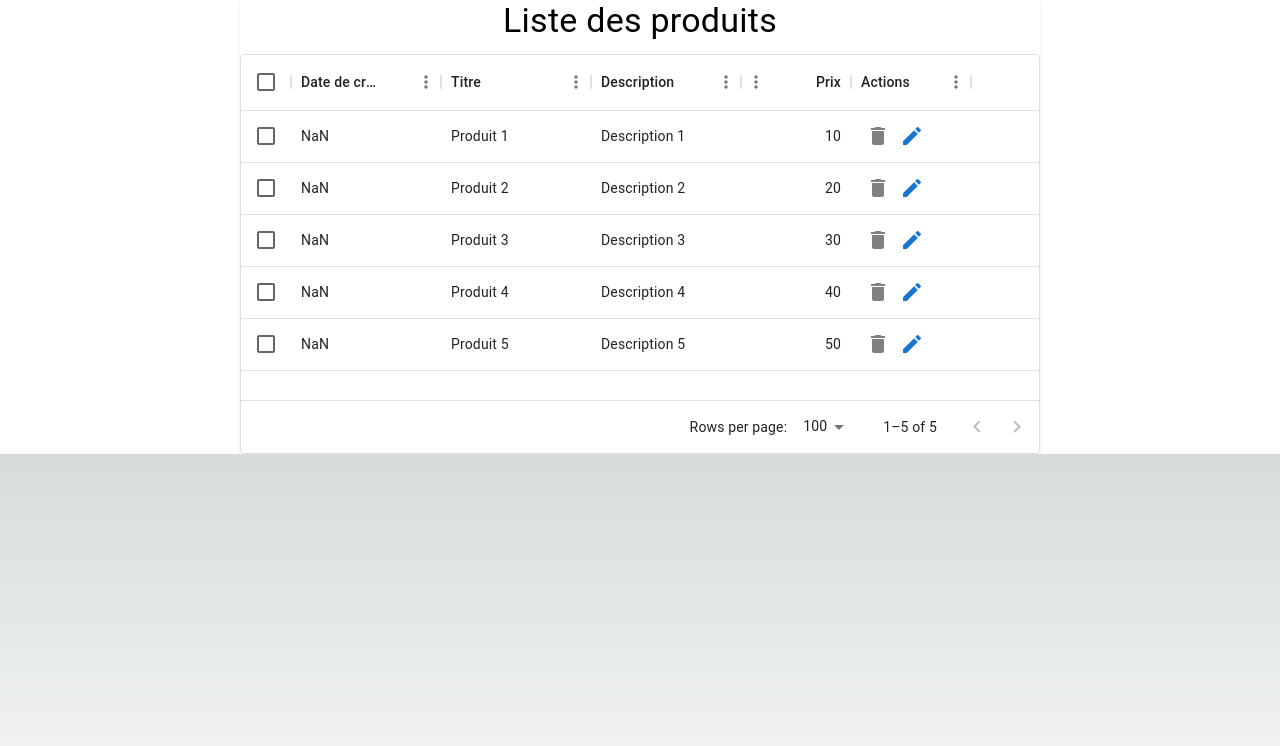
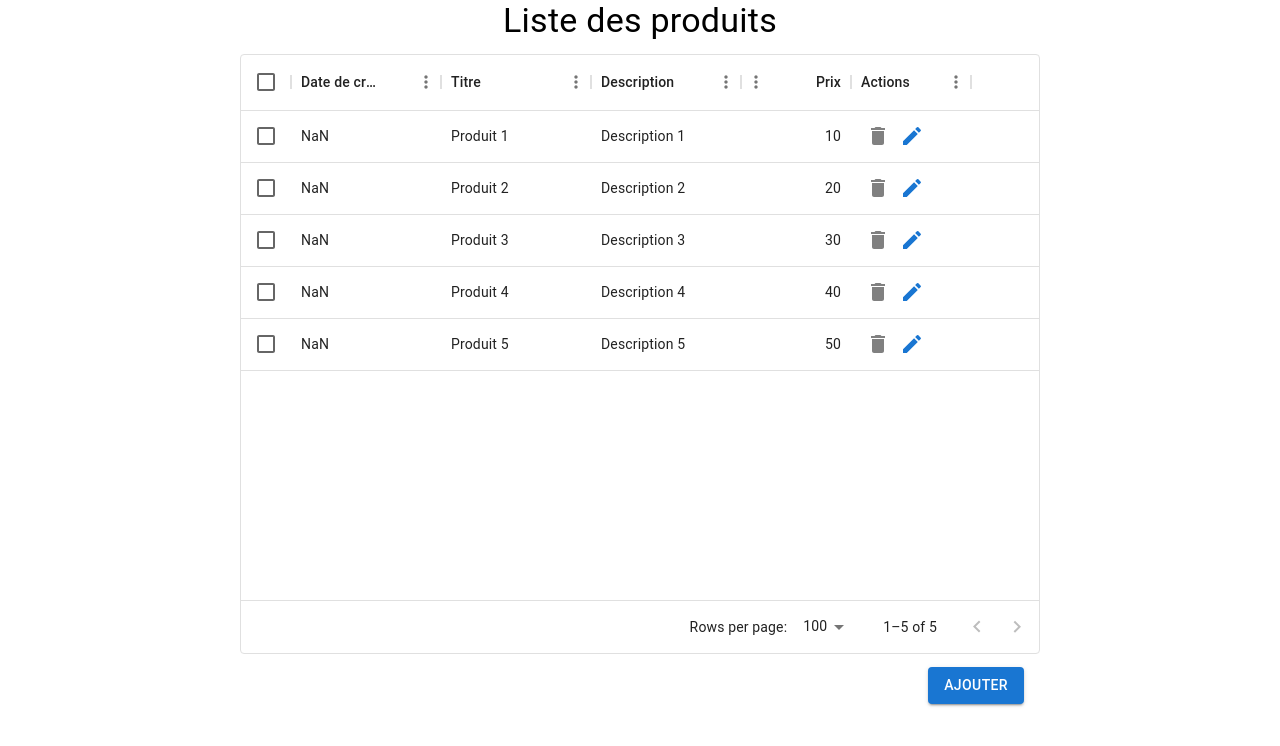
Before and after one commit to NateThibault/Projet_Final_Integration, a Next.js app: page / in a window 1280 px wide. Shown: the top 746 px of the page. Built offline with nearby package versions, Linux system fonts and the light colour scheme.

Commit message:
button ajouter

```diff
--- a/src/components/molecule/feat-produits/feat-produits.tsx
+++ b/src/components/molecule/feat-produits/feat-produits.tsx
@@ -6,6 +6,7 @@ import IconButton from '@mui/material/IconButton';
 import DeleteIcon from '@mui/icons-material/Delete';
 import EditIcon from '@mui/icons-material/Edit';
 import Typography from '@mui/material/Typography';
+import Button from '@mui/material/Button';
 
 interface RowData {
   id: number;
@@ -84,19 +85,28 @@ export default function ListProduits({ fileCreationDate }: ListProduitsProps) {
         sx={{
           maxWidth: '800px',
           width: '100%',
-          boxShadow: '0px 2px 4px rgba(0, 0, 0, 0.1)',
+          height: 800,
         }}
       >
         <Typography variant="h4" component="h1" align="center" gutterBottom>
           Liste des produits
         </Typography>
-        <div style={{ height: 400, width: '100%' }}>
+        <div style={{ height: 600, width: '100%', position: 'relative' }}>
           <DataGrid
             rows={rows}
             columns={columns}
             checkboxSelection
             disableRowSelectionOnClick
+            pagination
+            pageSize={10}
           />
+          <Button
+            variant="contained"
+            color="primary"
+            style={{ position: 'absolute', bottom: -50, right: 16, marginTop: '16px' }}
+          >
+            Ajouter
+          </Button>
         </div>
       </Box>
     </Box>
```
